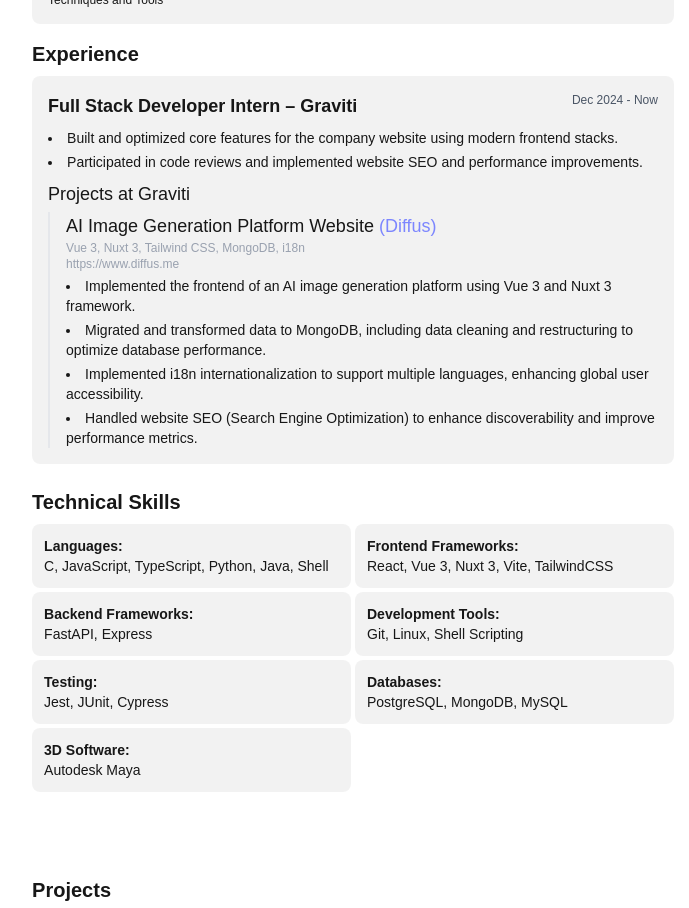
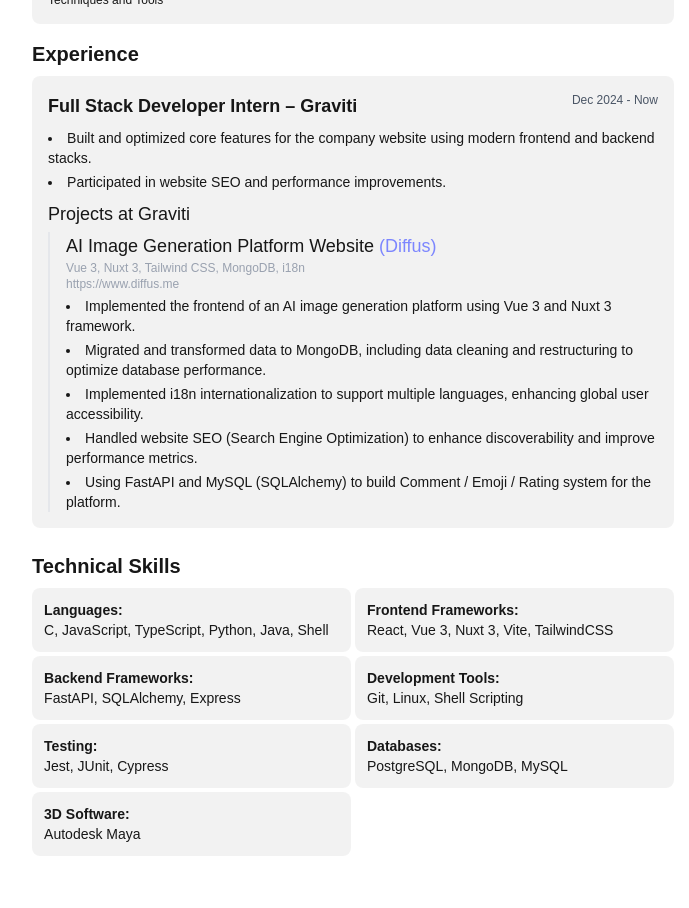
Before and after one commit to CUinspace233/my-resume, a Next.js app: page /en in a window 1280 px wide. Shown: the part 400-1308 px from the top of the page, without its empty margins (287-976 px from the left). Built offline with nearby package versions, Linux system fonts and the light colour scheme.

Commit message:
Update achievement descriptions in English and Chinese message files to reflect enhancements in website features and SEO improvements. Modify TechnicalSkills component to include SQLAlchemy alongside FastAPI in the backend frameworks list for better clarity on technology stack.

```diff
--- a/messages/en.json
+++ b/messages/en.json
@@ -22,8 +22,8 @@
           "position": "Full Stack Developer Intern",
           "period": "Dec 2024 - Now",
           "achievements": [
-            "Built and optimized core features for the company website using modern frontend stacks.",
-            "Participated in code reviews and implemented website SEO and performance improvements."
+            "Built and optimized core features for the company website using modern frontend and backend stacks.",
+            "Participated in website SEO and performance improvements."
           ],
           "projects": [
             {
@@ -35,7 +35,8 @@
                 "Implemented the frontend of an AI image generation platform using Vue 3 and Nuxt 3 framework.",
                 "Migrated and transformed data to MongoDB, including data cleaning and restructuring to optimize database performance.",
                 "Implemented i18n internationalization to support multiple languages, enhancing global user accessibility.",
-                "Handled website SEO (Search Engine Optimization) to enhance discoverability and improve performance metrics."
+                "Handled website SEO (Search Engine Optimization) to enhance discoverability and improve performance metrics.",
+                "Using FastAPI and MySQL (SQLAlchemy) to build Comment / Emoji / Rating system for the platform."
               ]
             }
           ]
--- a/messages/zh.json
+++ b/messages/zh.json
@@ -35,7 +35,8 @@
                     "使用 Vue 3 和 Nuxt 3 框架构建了 AI 图像生成平台的前端。",
                     "将数据迁移到 MongoDB，包括数据清洗和重构以优化数据库性能。",
                     "实现 i18n 国际化以支持多种语言，提升全球用户访问性。",
-                    "处理网站 SEO (搜索引擎优化) 以提高可发现性和性能指标。"
+                    "处理网站 SEO (搜索引擎优化) 以提高可发现性和性能指标。",
+                    "使用 FastAPI 和 MySQL (SQLAlchemy) 构建评论 / 表情 / 评分系统。"
               ]
             }
           ]
--- a/src/components/TechnicalSkills.tsx
+++ b/src/components/TechnicalSkills.tsx
@@ -24,7 +24,7 @@ const TechnicalSkills: FC = () => {
           <div>
             <strong>{t('backend_frameworks') || 'Backend frameworks'}:</strong>
           </div>
-          <span className="block">FastAPI, Express</span>
+          <span className="block">FastAPI, SQLAlchemy, Express</span>
         </div>
         <div className="p-3 rounded-lg bg-black/[.05] dark:bg-white/[.06]">
           <div>
```
